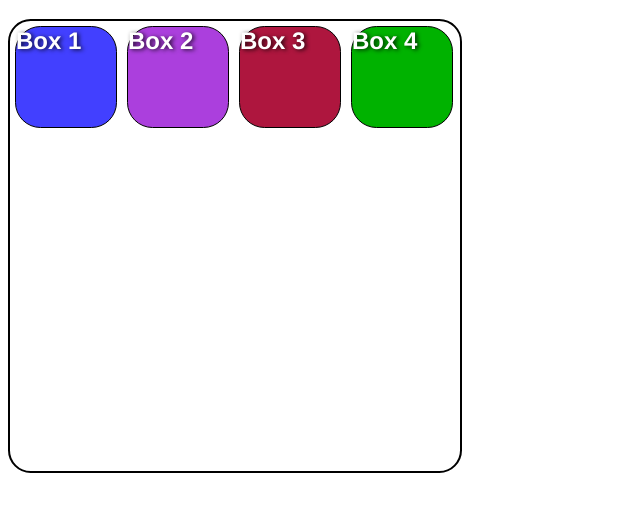
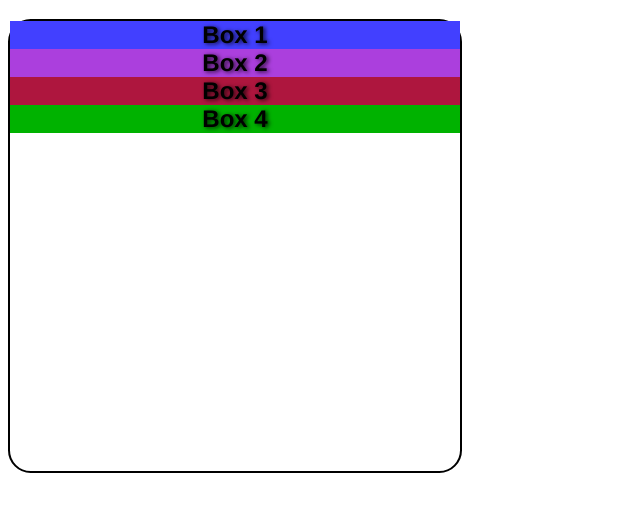
Before and after one commit to Gerez16/HTML-and-CSS-Projects, a plain HTML site: page Basic_css_demo_1.html in a window 1280 px wide. Shown: the part 61-572 px from the top of the page, without its empty margins (0-640 px from the left). Drawn offline with Linux system fonts and the light colour scheme; files that its build step writes are made by us from their sources.

Commit message:
Update Basic_style.css

```diff
--- a/Basic_style.css
+++ b/Basic_style.css
@@ -18,7 +18,7 @@ h1{
 /*----------------------------------------------
     SELECT ALL SQUARES IN THE ARRAY
 ----------------------------------------------*/
-.container  .squares:NTH-CHILD(-N+4){
+.container  .squares: nth-child(-N+4){
     BACKGROUND-IMAGE: URL("../images/icons.png");
     color:#fff;
     float: left;
@@ -38,7 +38,7 @@ h1{
         font-family: "Helvetica Neue", Helvetica, Arial, sans-serif;
         font-size: 1.5em;
         font-weight: 900;
-        text-align center;
+        text-align: center;
         margin: 0;
         text-shadow: 2px 1px 4px rgba(0,0,0,0.8);
 }
```
